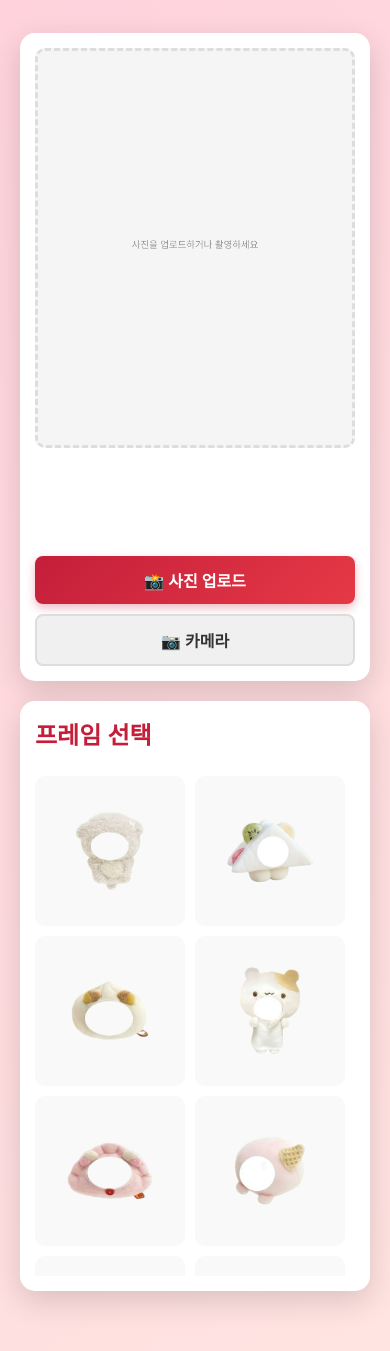
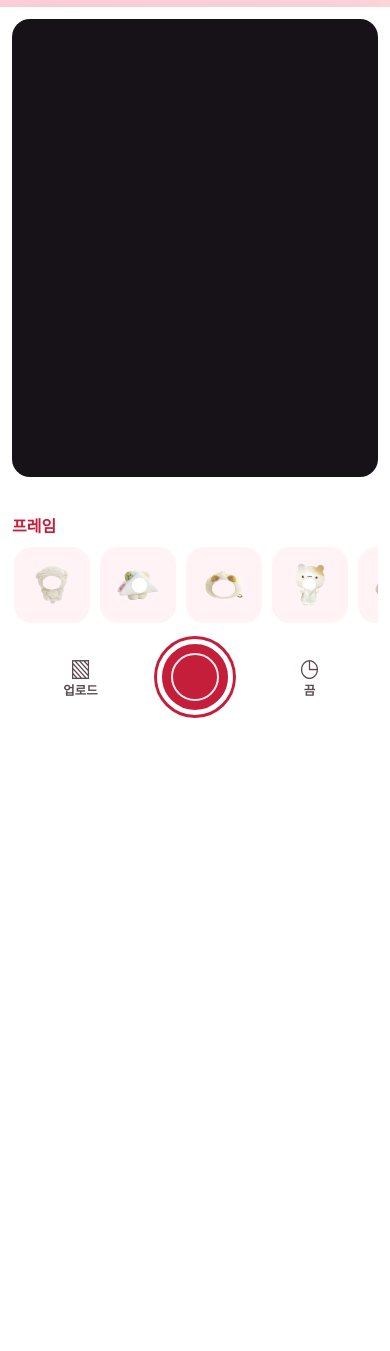
Before and after one commit to gieun-Park/ginggingroom, a website with bundled scripts: page index.html in a window 390 px wide. Shown: the part 89-1440 px from the top of the page. After the commit the page ends 864 px from the top, so only its background shows below. Built offline with nearby package versions, Linux system fonts and the light colour scheme.

Commit message:
feat(ui): add camera-first capture layout

```diff
--- a/css/styles.css
+++ b/css/styles.css
@@ -5,133 +5,179 @@
     box-sizing: border-box;
 }
 
+[hidden] {
+    display: none !important;
+}
+
 body {
+    min-height: 100vh;
+    overflow-x: hidden;
+    padding: 20px;
+    background: linear-gradient(135deg, #ffd1dc 0%, #ffe4e1 100%);
+    color: #333;
     font-family: 'Segoe UI', Tahoma, Geneva, Verdana, sans-serif;
-    background: linear-gradient(135deg, #ffd1dc 0%, #ffe4e1 100%);
-    min-height: 100vh;
-    padding: 20px;
-    color: #333;
+}
+
+button,
+input {
+    font: inherit;
 }
 
 .container {
-    max-width: 1200px;
-    margin: 0 auto;
+    width: 100%;
 }
 
-/* ===== 헤더 ===== */
+/* ===== 브랜드 헤더 ===== */
 header {
+    margin-bottom: 20px;
     text-align: center;
-    margin-bottom: 40px;
     animation: slideDown 0.6s ease-out;
 }
 
 header h1 {
-    font-size: 2.5em;
+    margin-bottom: 3px;
     color: #c41e3a;
+    font-size: 2rem;
     text-shadow: 2px 2px 4px rgba(0, 0, 0, 0.1);
-    margin-bottom: 5px;
 }
 
 header p {
-    font-size: 1em;
-    color: #666;
+    color: #66585d;
+    font-size: 0.9rem;
     font-weight: 300;
 }
 
-/* ===== 메인 부스 영역 ===== */
-.booth {
-    display: grid;
-    grid-template-columns: minmax(0, 7fr) minmax(320px, 5fr);
-    gap: 30px;
-    margin-bottom: 40px;
-    animation: fadeIn 0.8s ease-out;
+/* ===== 카메라 셸 ===== */
+.camera-app {
+    width: min(100%, 560px);
+    margin: 0 auto;
 }
 
-/* 포토 섹션 */
-.photo-section {
+.camera-card {
     min-width: 0;
-    position: sticky;
-    top: 20px;
-    align-self: start;
-    background: white;
-    border-radius: 15px;
-    padding: 25px;
-    box-shadow: 0 10px 30px rgba(0, 0, 0, 0.15);
-    display: flex;
-    flex-direction: column;
-    gap: 20px;
+    padding: 18px;
+    border-radius: 28px;
+    background: #fff;
+    box-shadow: 0 20px 50px rgba(91, 24, 45, 0.18);
+    animation: fadeIn 0.6s ease-out;
 }
 
-.preview-area {
-    background: #f5f5f5;
-    border: 3px dashed #ddd;
-    border-radius: 10px;
+.camera-stage {
+    position: relative;
     overflow: hidden;
-    display: flex;
-    align-items: center;
-    justify-content: center;
-    min-height: 0;
     aspect-ratio: 4 / 5;
+    border-radius: 22px;
+    background: #171217;
 }
 
 #canvas {
     display: block;
     width: 100%;
-    height: auto;
-    aspect-ratio: 4 / 5;
+    height: 100%;
 }
 
-.controls {
+.countdown {
+    position: absolute;
+    inset: 0;
+    display: grid;
+    place-items: center;
+    background: rgba(0, 0, 0, 0.12);
+    color: #fff;
+    font-size: clamp(5rem, 28vw, 9rem);
+    font-weight: 800;
+    pointer-events: none;
+    text-shadow: 0 4px 24px #000;
+}
+
+.countdown[hidden] {
+    display: none;
+}
+
+.camera-status {
+    position: absolute;
+    right: 18px;
+    bottom: 18px;
+    left: 18px;
+    color: #fff;
+    text-align: center;
+    text-shadow: 0 2px 8px #000;
+}
+
+.face-feedback {
+    min-height: 30px;
+    display: flex;
+    align-items: center;
+    gap: 10px;
+    padding: 5px 2px 0;
+}
+
+.face-status {
+    flex: 1;
+    color: #66585d;
+    font-size: 0.9rem;
+}
+
+.text-btn {
+    flex: 0 0 auto;
+    border: 0;
+    padding: 4px;
+    background: transparent;
+    color: #a01829;
+    font-size: 0.85rem;
+    font-weight: 700;
+    cursor: pointer;
+}
+
+/* ===== 프레임 레일 ===== */
+.frame-picker {
+    min-width: 0;
+    margin-top: 6px;
+}
+
+.frame-picker h2 {
+    margin-bottom: 6px;
+    color: #c41e3a;
+    font-size: 1rem;
+}
+
+.frame-rail {
     display: flex;
     gap: 10px;
-    flex-wrap: wrap;
+    width: 100%;
+    overflow-x: auto;
+    scroll-snap-type: x proximity;
+    padding: 4px 2px 12px;
+    scrollbar-width: none;
+    -webkit-overflow-scrolling: touch;
 }
 
-/* 프레임 섹션 */
-.frame-section {
-    min-width: 0;
-    background: white;
-    border-radius: 15px;
-    padding: 25px;
-    box-shadow: 0 10px 30px rgba(0, 0, 0, 0.15);
-    display: flex;
-    flex-direction: column;
-    gap: 15px;
-}
-
-.frame-section h2 {
-    color: #c41e3a;
-    font-size: 1.5em;
-    margin-bottom: 10px;
-}
-
-.frame-grid {
-    display: grid;
-    grid-template-columns: repeat(3, minmax(0, 1fr));
-    grid-auto-rows: max-content;
-    align-content: start;
-    gap: 15px;
-    width: 100%;
-    max-height: min(750px, calc(100vh - 220px));
-    overflow-y: auto;
-    overflow-x: hidden;
-    padding-right: 10px;
+.frame-rail::-webkit-scrollbar {
+    display: none;
 }
 
 .frame-item {
-    min-width: 0;
-    width: 100%;
+    flex: 0 0 76px;
+    width: 76px;
+    scroll-snap-align: center;
+    position: relative;
+    overflow: hidden;
     aspect-ratio: 1;
     border: 3px solid transparent;
-    border-radius: 10px;
+    border-radius: 18px;
+    padding: 0;
+    background: #fff3f6;
     cursor: pointer;
-    transition: all 0.3s ease;
-    overflow: hidden;
-    background: #f9f9f9;
-    display: flex;
-    align-items: center;
-    justify-content: center;
-    position: relative;
+    transition: transform 0.2s ease, box-shadow 0.2s ease, border-color 0.2s ease;
+}
+
+.frame-item[aria-pressed="true"] {
+    border-color: #c41e3a;
+    box-shadow: 0 0 0 3px rgba(196, 30, 58, 0.14);
+}
+
+.frame-item.active {
+    border-color: #c41e3a;
+    box-shadow: 0 0 0 3px rgba(196, 30, 58, 0.14);
 }
 
 .frame-item img {
@@ -141,156 +187,146 @@
     object-fit: contain;
 }
 
-.frame-item:hover {
-    transform: scale(1.05);
-    box-shadow: 0 5px 15px rgba(196, 30, 58, 0.3);
+/* ===== 촬영 컨트롤 ===== */
+.capture-controls {
+    display: grid;
+    grid-template-columns: minmax(0, 1fr) 92px minmax(0, 1fr);
+    align-items: center;
+    margin-top: 4px;
 }
 
-.frame-item.active {
-    border-color: #c41e3a;
-    background: #fff0f3;
-    box-shadow: 0 5px 15px rgba(196, 30, 58, 0.5);
+.shutter-btn {
+    width: 76px;
+    height: 76px;
+    justify-self: center;
+    display: grid;
+    place-items: center;
+    border: 5px solid #fff;
+    border-radius: 50%;
+    background: #c41e3a;
+    box-shadow: 0 0 0 3px #c41e3a;
+    cursor: pointer;
+    transition: transform 0.2s ease;
 }
 
-.frame-item.active::after {
-    content: '✓';
-    position: absolute;
-    top: 5px;
-    right: 5px;
-    background: #c41e3a;
-    color: white;
-    width: 24px;
-    height: 24px;
+.shutter-btn span {
+    width: 48px;
+    height: 48px;
+    border: 2px solid rgba(255, 255, 255, 0.9);
     border-radius: 50%;
-    display: flex;
-    align-items: center;
-    justify-content: center;
-    font-weight: bold;
 }
 
-/* ===== 버튼 스타일 ===== */
-.upload-btn,
+.control-action {
+    min-width: 0;
+    display: grid;
+    place-items: center;
+    gap: 3px;
+    border: 0;
+    padding: 8px;
+    background: transparent;
+    color: #5c4a50;
+    cursor: pointer;
+}
+
+.control-action > span {
+    font-size: 1.55rem;
+    line-height: 1;
+}
+
+.control-action small {
+    font-size: 0.78rem;
+    font-weight: 700;
+}
+
+.timer-btn[aria-pressed="true"] {
+    color: #c41e3a;
+}
+
+button:disabled,
+.control-action:has(input:disabled) {
+    cursor: not-allowed;
+    opacity: 0.45;
+}
+
+:focus-visible {
+    outline: 3px solid #c41e3a;
+    outline-offset: 3px;
+}
+
+.upload-action:focus-within {
+    outline: 3px solid #c41e3a;
+    outline-offset: 3px;
+    border-radius: 10px;
+}
+
+/* ===== 결과 액션 ===== */
+.result-area:not([hidden]) {
+    display: flex;
+    gap: 12px;
+    margin-top: 18px;
+}
+
 .btn-primary,
 .btn-secondary {
+    flex: 1;
+    min-width: 0;
     padding: 12px 20px;
-    border: none;
-    border-radius: 8px;
-    font-size: 1em;
-    font-weight: 600;
+    border-radius: 10px;
+    font-weight: 700;
     cursor: pointer;
-    transition: all 0.3s ease;
-    flex: 1;
-    min-width: 150px;
-    text-align: center;
+    transition: transform 0.2s ease, box-shadow 0.2s ease, background 0.2s ease;
 }
 
-.upload-btn,
 .btn-primary {
+    border: 0;
     background: linear-gradient(135deg, #c41e3a, #e63946);
-    color: white;
+    color: #fff;
     box-shadow: 0 4px 10px rgba(196, 30, 58, 0.3);
 }
 
-.upload-btn:hover,
-.btn-primary:hover {
-    transform: translateY(-2px);
-    box-shadow: 0 6px 15px rgba(196, 30, 58, 0.5);
+.btn-secondary {
+    border: 2px solid #ddd;
+    background: #f0f0f0;
+    color: #333;
 }
 
-.upload-btn:active,
-.btn-primary:active {
-    transform: translateY(0);
+@media (hover: hover) {
+    .frame-item:hover,
+    .shutter-btn:hover,
+    .btn-primary:hover,
+    .btn-secondary:hover {
+        transform: translateY(-2px);
     }
 
-.btn-secondary {
-    background: #f0f0f0;
-    color: #333;
-    border: 2px solid #ddd;
+    .frame-item:hover,
+    .btn-primary:hover {
+        box-shadow: 0 6px 15px rgba(196, 30, 58, 0.35);
     }
 
     .btn-secondary:hover {
         background: #e8e8e8;
-    border-color: #999;
+    }
 }
 
-/* ===== 결과 영역 ===== */
-.result-area {
-    background: white;
-    border-radius: 15px;
-    padding: 30px;
-    box-shadow: 0 10px 30px rgba(0, 0, 0, 0.15);
-    text-align: center;
-    animation: scaleIn 0.5s ease-out;
+/* ===== 반응형 ===== */
+@media (max-width: 480px) {
+    body {
+        padding: 0;
     }
 
-.result-area h2 {
-    color: #c41e3a;
-    font-size: 1.8em;
-    margin-bottom: 20px;
+    header {
+        margin: 0;
+        padding: 18px 16px 10px;
     }
 
-.result-buttons {
-    display: flex;
-    gap: 15px;
-    justify-content: center;
-    flex-wrap: wrap;
+    .camera-card {
+        min-height: calc(100vh - 76px);
+        border-radius: 0;
+        padding: 12px;
     }
 
-/* ===== 반응형 디자인 ===== */
-@media (max-width: 900px) {
-    .booth {
-        grid-template-columns: minmax(0, 1fr);
-        gap: 20px;
-    }
-
-    .photo-section {
-        position: static;
-        top: auto;
-    }
-
-    header h1 {
-        font-size: 2em;
-    }
-
-    .frame-grid {
-        grid-template-columns: repeat(2, minmax(0, 1fr));
-        max-height: 500px;
-    }
-
-    .controls {
-        flex-direction: column;
-    }
-
-    .upload-btn,
-    .btn-primary,
-    .btn-secondary {
-        min-width: 100%;
-    }
-
-    .result-buttons {
-        flex-direction: column;
-    }
-
-}
-
-@media (max-width: 480px) {
-    .frame-grid {
-        grid-template-columns: repeat(2, minmax(0, 1fr));
-        overflow-x: hidden;
-        gap: 10px;
-    }
-
-    header h1 {
-        font-size: 1.5em;
-    }
-
-    .photo-section,
-    .frame-section {
-        padding: 15px;
-    }
-
-    .result-area {
-        padding: 20px;
+    .camera-stage {
+        border-radius: 18px;
     }
 }
 
@@ -298,7 +334,7 @@
 @keyframes slideDown {
     from {
         opacity: 0;
-        transform: translateY(-30px);
+        transform: translateY(-20px);
     }
     to {
         opacity: 1;
@@ -315,54 +351,9 @@
     }
 }
 
-@keyframes scaleIn {
-    from {
-        opacity: 0;
-        transform: scale(0.95);
-    }
-    to {
-        opacity: 1;
-        transform: scale(1);
+@media (prefers-reduced-motion: reduce) {
+    *, *::before, *::after {
+        animation-duration: .01ms !important;
+        transition-duration: .01ms !important;
     }
 }
-
-/* ===== 스크롤바 커스터마이징 ===== */
-.frame-grid::-webkit-scrollbar {
-    width: 8px;
-}
-
-.frame-grid::-webkit-scrollbar-track {
-    background: #f1f1f1;
-    border-radius: 10px;
-}
-
-.frame-grid::-webkit-scrollbar-thumb {
-    background: #c41e3a;
-    border-radius: 10px;
-}
-
-.frame-grid::-webkit-scrollbar-thumb:hover {
-    background: #a01829;
-}
-
-.face-feedback,
-.background-feedback {
-    min-height: 24px;
-    display: flex;
-    align-items: center;
-    gap: 10px;
-}
-
-.face-status,
-.background-status {
-    flex: 1;
-    color: #666;
-    font-size: 0.95rem;
-}
-
-.retry-detection,
-.retry-background {
-    flex: 0 0 auto;
-    min-width: auto;
-    padding: 8px 12px;
-}
--- a/index.html
+++ b/index.html
@@ -13,53 +13,48 @@
             <p>Gingging Room</p>
         </header>
 
-        <main class="booth">
-            <!-- 왼쪽: 포토 영역 -->
-            <section class="photo-section">
-                <div class="preview-area">
+        <main class="camera-app">
+            <section class="camera-card" aria-label="깅깅룸 카메라">
+                <div class="camera-stage">
                     <canvas id="canvas" width="600" height="750"></canvas>
+                    <div id="countdown" class="countdown" role="status" aria-live="polite" hidden></div>
+                    <p id="cameraStatus" class="camera-status" role="status" aria-live="polite"></p>
                 </div>
+                <video id="video" muted playsinline hidden></video>
+
                 <div class="face-feedback">
                     <p id="faceStatus" class="face-status" role="status" aria-live="polite"></p>
-                    <button id="retryDetectionBtn" class="btn-secondary retry-detection" type="button" hidden>
-                        다시 시도
+                    <button id="retryDetectionBtn" class="text-btn" type="button" hidden>
+                        프레임 인식 다시 시도
                     </button>
                 </div>
-                <div class="background-feedback">
-                    <p id="backgroundStatus" class="background-status" role="status" aria-live="polite"></p>
-                    <button id="retryBackgroundBtn" class="btn-secondary retry-background" type="button" hidden>
-                        배경 다시 시도
+
+                <section id="framePicker" class="frame-picker" aria-labelledby="frameTitle">
+                    <h2 id="frameTitle">프레임</h2>
+                    <div class="frame-rail" id="frameGrid"></div>
+                </section>
+
+                <div class="capture-controls">
+                    <label class="control-action upload-action">
+                        <input type="file" id="photoInput" accept="image/*" hidden>
+                        <span aria-hidden="true">▧</span>
+                        <small>업로드</small>
+                    </label>
+                    <button id="shutterBtn" class="shutter-btn" type="button" aria-label="사진 촬영">
+                        <span></span>
+                    </button>
+                    <button id="timerBtn" class="control-action timer-btn" type="button" aria-label="5초 타이머" aria-pressed="false">
+                        <span aria-hidden="true">◷</span>
+                        <small id="timerValue">끔</small>
                     </button>
                 </div>
-                <div class="controls">
-                    <label class="upload-btn">
-                        <input type="file" id="photoInput" accept="image/*" hidden>
-                        📸 사진 업로드
-                    </label>
-                    <button id="cameraBtn" class="btn-secondary">📷 카메라</button>
-                </div>
-            </section>
 
-            <!-- 오른쪽: 프레임 선택 -->
-            <section class="frame-section">
-                <h2>프레임 선택</h2>
-                <div class="frame-grid" id="frameGrid">
-                    <!-- 프레임이 JavaScript로 동적 생성됨 -->
-                </div>
+                <section class="result-area" id="resultArea" hidden>
+                    <button id="downloadBtn" class="btn-primary" type="button">다운로드</button>
+                    <button id="resetBtn" class="btn-secondary" type="button">다시 찍기</button>
+                </section>
             </section>
         </main>
-
-        <!-- 사진 작업 -->
-        <section class="result-area" id="resultArea" style="display: none;">
-            <h2>사진 저장 또는 다시 시작</h2>
-            <div class="result-buttons">
-                <button id="downloadBtn" class="btn-primary">⬇️ 다운로드</button>
-                <button id="resetBtn" class="btn-secondary">🔄 다시하기</button>
-            </div>
-        </section>
-
-        <!-- 숨겨진 비디오 요소 (카메라용) -->
-        <video id="video" style="display: none;"></video>
     </div>
 
     <script type="module" src="js/app.js"></script>
```
Also changed, not shown: tests/styles.test.cjs (+36 -18 lines). Lines whose indentation alone changed are shown as unchanged.
